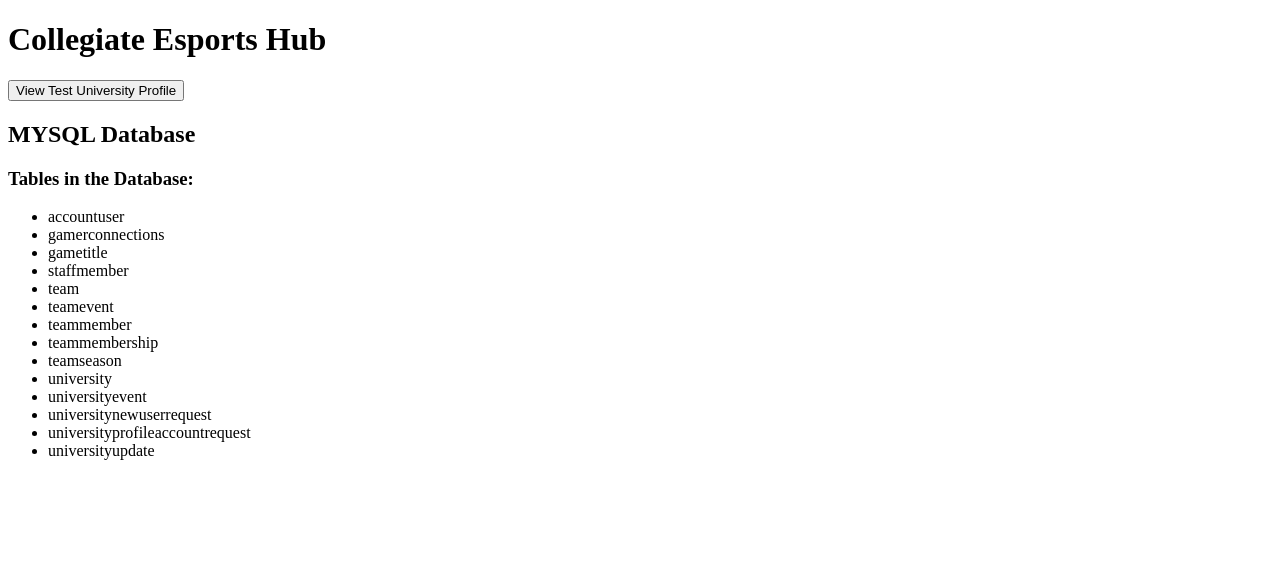
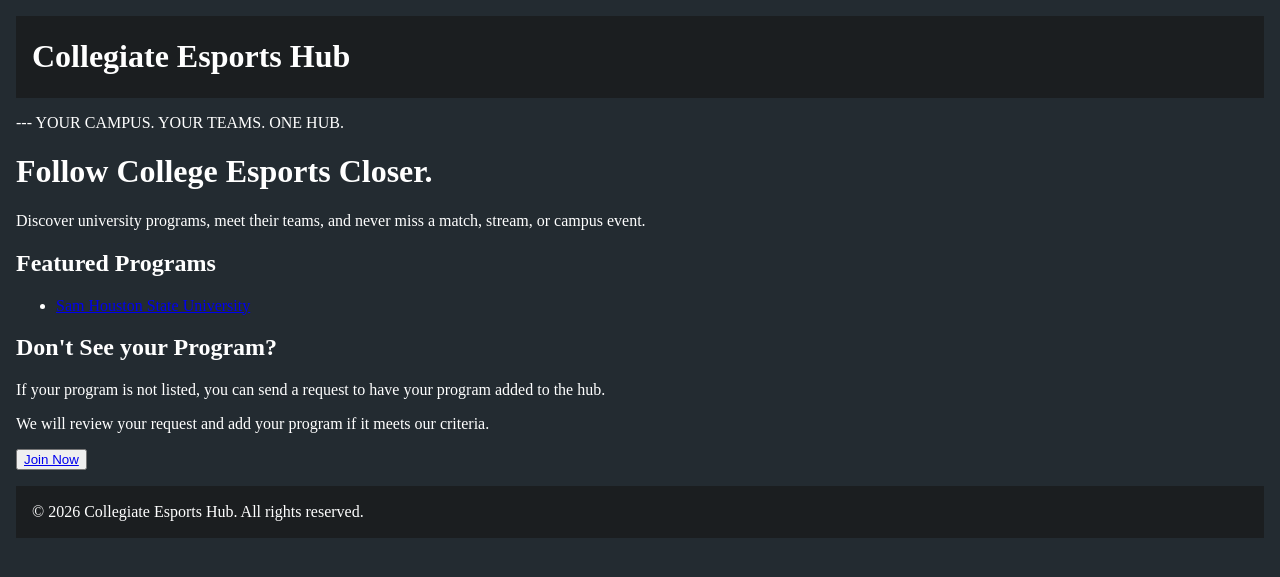
Before and after one commit to Extinctbee/Esports-app, a Flask app: page / in a window 1280 px wide. Shown: the top 577 px of the page. Run offline with Flask 3, Linux system fonts and the light colour scheme; data comes from the database, SQL or seed files in the repository.

Commit message:
Add base layout, university list & join page
Introduce a base template and site stylesheet, refactor index and university templates to extend the base, and add a Join page. Change DB query in app.py from SHOW TABLES to selecting all rows from the University table and pass the result (universites) to the index template. Normalize the university route to /university/<uID> and add a new /join route rendering templates/join.html. These changes enable listing featured programs with links to profiles and provide a form to request addition of a university profile.

```diff
--- a/app.py
+++ b/app.py
@@ -12,18 +12,20 @@ def home():
 
     try:
         with connection.cursor() as cursor:
+
+
             # Execute a simple query to check the connection
-            cursor.execute("SHOW TABLES;")
+            cursor.execute("Select * from University")
             rows = cursor.fetchall()
 
-        tableNames = [next(iter(row.values())) for row in rows]
+        universites = rows
     finally:
         connection.close()
 
-    return render_template("index.html", tableNames=tableNames)
+    return render_template("index.html", universites=universites)
 
 # Route For University Proifles.
-@app.route("/University/<int:uID>")
+@app.route("/university/<int:uID>")
 def university(uID):
 
     # Connect to the database
@@ -44,3 +46,8 @@ def university(uID):
         abort(404, description= (f"University with ID '{uID}' not found.") ) #Display a 404 error if the university data entity was not found
 
     return render_template("university.html", currentUniversity=university)
+
+# Route for the Join Hub page
+@app.route("/join")
+def join():
+    return render_template("join.html")
--- a/static/style.css
+++ b/static/style.css
@@ -0,0 +1,23 @@
+.site-header {
+    background-color: rgb(27, 30, 32);
+    box-sizing: border-box;
+    color: white;
+    padding: 1px 16px;
+    margin-bottom: 16px;
+    width: 100%;
+}
+
+.site-footer {
+    background-color: rgb(27, 30, 32);
+    box-sizing: border-box;
+    color: white;
+    padding: 1px 16px;
+    margin-top: 16px;
+    width: 100%;
+}
+
+.default-site-body{
+    background-color: rgb(35, 43, 49);
+    color: white;
+    padding: 8px;
+}
--- /dev/null
+++ b/templates/base.html
@@ -0,0 +1,27 @@
+<!DOCTYPE html>
+<html>
+<head>
+    <title>{% block title %}Collegiate Esports Hub{% endblock %}</title>
+    <link rel="stylesheet" href="{{ url_for('static', filename='style.css') }}">
+</head>
+<body class="default-site-body">
+
+    <!-- Site Header -->
+    <header class="site-header">
+        <h1>Collegiate Esports Hub</h1>
+    </header>
+    <!-- End of Site Header -->
+
+    <!-- Main Content -->
+    {% block content %}
+    <!-- Block content allows child templates to override this section with their own content -->
+    {% endblock %}
+    <!-- End of Main Content -->
+
+    <!-- Site Footer -->
+    <footer class="site-footer">
+        <p>&copy; 2026 Collegiate Esports Hub. All rights reserved.</p>
+    </footer>
+    <!-- End of Site Footer -->
+</body>
+</html>
--- a/templates/index.html
+++ b/templates/index.html
@@ -1,25 +1,45 @@
-<!DOCTYPE html>
-<html>
-<head>
-    <title>Collegiate Esports Hub</title>
-</head>
-<body>
-    <h1>Collegiate Esports Hub</h1>
+{% extends "base.html" %}
 
-    <!-- Test Form to Route to First University Profile in DB -->
+<!-- Index Page for Collegiate Esports Hub -->
+<!-- Block title allows overriding the title defined in the base template -->
+{% block title %}Collegiate Esports Hub{% endblock %}
+
+<!-- Block content allows inserting the main content for this page into the base template -->
+{% block content %}
+
+
+    <!-- Test Form to Route to First University Profile in DB
     <form action="{{ url_for('university', uID=1 )}}" method="GET">
         <button type="submit">View Test University Profile</button>
     </form>
+    -->
 
-    <h2>MYSQL Database</h2>
+    <!-- Hero Section -->
+    <div>
+        <P>--- YOUR CAMPUS. YOUR TEAMS. ONE HUB.</P>
+        <h1>Follow College Esports Closer.</h2>
+        <p>Discover university programs, meet their teams, and never miss a match, stream, or campus event.</p>
+    </div>
+    <!-- End of Hero Section -->
 
-    <!-- Test Script To Check Database Connection -->
-    <h3>Tables in the Database:</h3>
-    <ul>
-        {% for table in tableNames %}
-        <li>{{ table }}</li>
-        {% endfor %}
-    </ul>
+    <!-- University Selection Section-->
+    <div>
+        <h2>Featured Programs</h2>
+        <ul>
+            <!-- Loop through each university and display it as a list item with a link to its profile page with jinja2 -->
+            {% for uni in universites %}
+            <li><a href="{{ url_for('university', uID=uni['uID']) }}">{{ uni['uName'] }}</a></li>
+            {% endfor %}
+        </ul>
+    </div>
+    <!-- End of University Selection Section -->
 
-</body>
-</html>
+    <!-- Join Hub Section -->
+    <div>
+        <h2>Don't See your Program?</h2>
+        <p>If your program is not listed, you can send a request to have your program added to the hub.</p>
+        <p>We will review your request and add your program if it meets our criteria.</p>
+        <button><a href="{{ url_for('join') }}" class="button">Join Now</a></button>
+    </div>
+    <!-- End of Join Hub Section -->
+{% endblock %}
```
Also changed, not shown: templates/join.html (added, +50 -0 lines), templates/university.html (+8 -13 lines).
